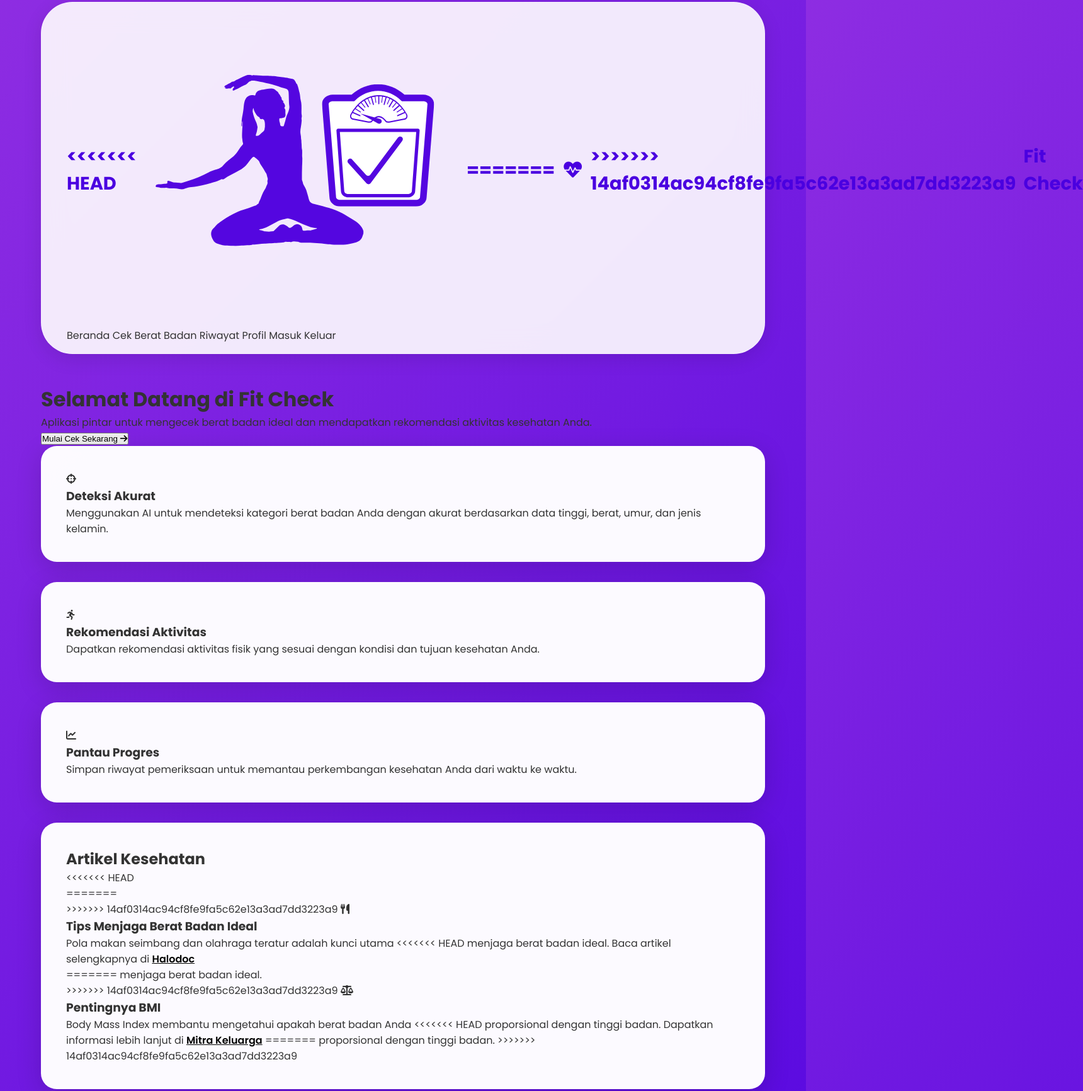
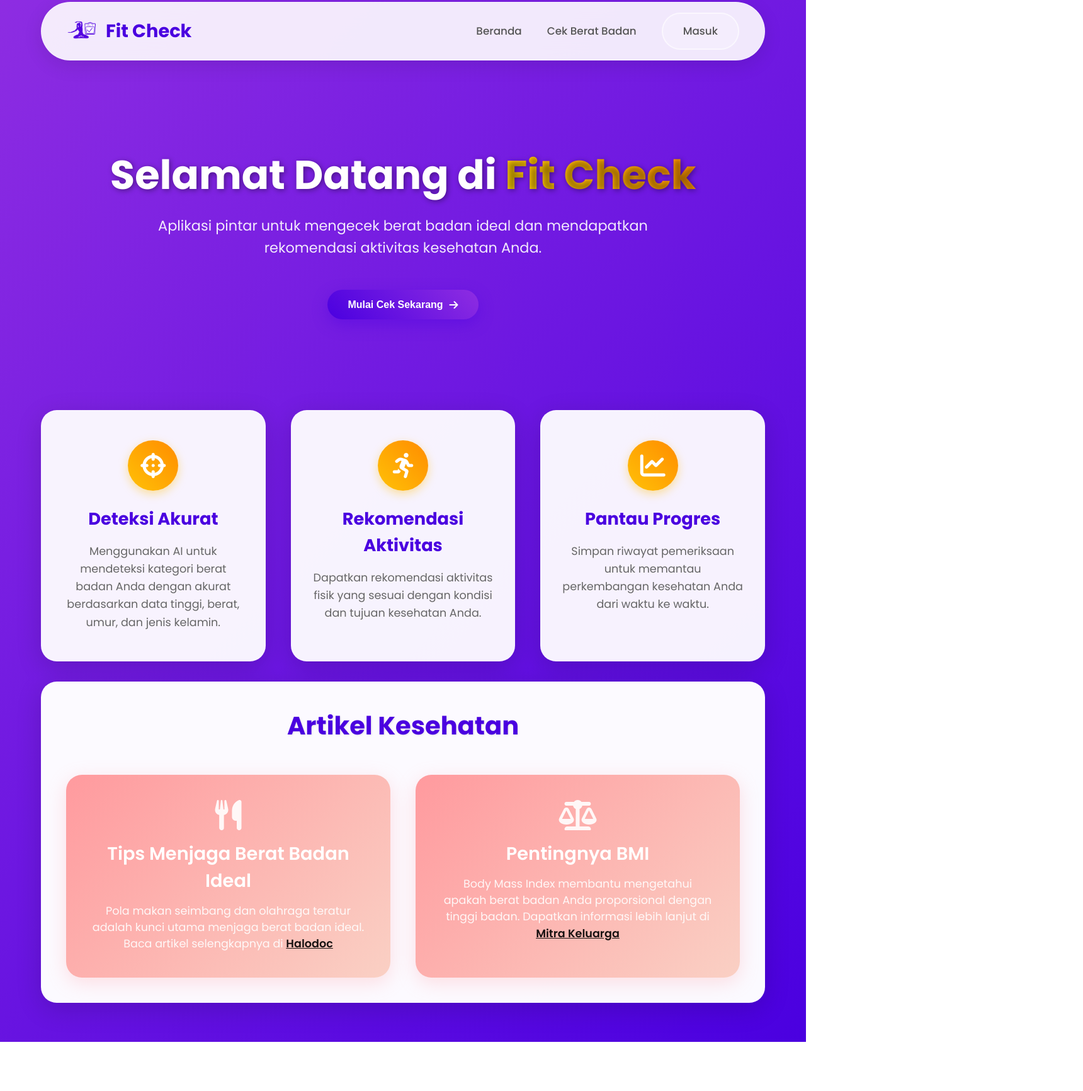
Before and after one commit to rismarahma13/Capstone-Project-for-Bangkit-2025-FitCheck-Team, a website: page public/index.html in a window 1280 px wide. Shown: the part 27-1759 px from the top of the page at 63% size, 1720 px wide, since content can reach past the window. After the commit the page ends 1681 px from the top, so only its background shows below. Drawn offline with Linux system fonts and the light colour scheme.

Commit message:
update logo dan masukin artikel

```diff
--- a/public/assets/css/style.css
+++ b/public/assets/css/style.css
@@ -83,13 +83,9 @@ body {
   align-items: center;
   gap: 12px; /* Jarak antara ikon dan teks logo */
 }
-<<<<<<< HEAD
 .logo img {
   width: 50px; /* Lebar gambar logo */
   height: 50px; /* Tinggi gambar logo */
-=======
-.logo i {
->>>>>>> 14af0314ac94cf8fe9fa5c62e13a3ad7dd3223a9
   /* Styling untuk ikon di logo */
   color: #ffc107; /* Warna emas */
   font-size: 1.5rem;
@@ -310,13 +306,8 @@ body {
 }
 /* Judul artikel khusus (di halaman beranda, di atas background gelap) */
 .article-section .section-title {
-<<<<<<< HEAD
   color: #4a00e0; /* UBAH INI MENJADI WARNA UNGU/BIRU YANG KONSISTEN */
   text-shadow: 1px 1px 3px rgba(0, 0, 0, 0.1); /* Kembalikan shadow agar menonjol */
-=======
-  color: #fff; /* Warna putih */
-  text-shadow: 2px 2px 5px rgba(0, 0, 0, 0.3);
->>>>>>> 14af0314ac94cf8fe9fa5c62e13a3ad7dd3223a9
 }
 
 /* --- Forms (Login, Register, Check BMI) --- */
--- a/public/index.html
+++ b/public/index.html
@@ -18,11 +18,7 @@
     <div class="container">
       <nav class="navbar">
         <div class="logo">
-<<<<<<< HEAD
           <img src="assets/img/logo.png" alt="logo_fit_check" />
-=======
-          <i class="fas fa-heartbeat"></i>
->>>>>>> 14af0314ac94cf8fe9fa5c62e13a3ad7dd3223a9
           <span>Fit Check</span>
         </div>
         <div class="nav-links">
@@ -90,19 +86,14 @@
         <div class="card article-section">
           <h2 class="section-title">Artikel Kesehatan</h2>
           <div class="dashboard-grid">
-<<<<<<< HEAD
             <div
               class="stat-card article-card"
               onclick="window.open('https://www.halodoc.com/artikel/pola-hidup-sehat-untuk-menjaga-berat-badan-ideal?srsltid=AfmBOopy_2Pc7EYGLsIqlqCgeGZPCYYI7UIJDZHQgGdXXYVkWvKUQmvD', '_blank');"
             >
-=======
-            <div class="stat-card article-card">
->>>>>>> 14af0314ac94cf8fe9fa5c62e13a3ad7dd3223a9
               <i class="fas fa-utensils article-icon"></i>
               <h3>Tips Menjaga Berat Badan Ideal</h3>
               <p>
                 Pola makan seimbang dan olahraga teratur adalah kunci utama
-<<<<<<< HEAD
                 menjaga berat badan ideal. Baca artikel selengkapnya di
                 <a
                   href="https://www.halodoc.com/artikel/pola-hidup-sehat-untuk-menjaga-berat-badan-ideal?srsltid=AfmBOopy_2Pc7EYGLsIqlqCgeGZPCYYI7UIJDZHQgGdXXYVkWvKUQmvD"
@@ -121,17 +112,10 @@
               class="stat-card article-card"
               onclick="window.open('https://www.mitrakeluarga.com/artikel/berat-badan-ideal', '_blank');"
             >
-=======
-                menjaga berat badan ideal.
-              </p>
-            </div>
-            <div class="stat-card article-card">
->>>>>>> 14af0314ac94cf8fe9fa5c62e13a3ad7dd3223a9
               <i class="fas fa-balance-scale article-icon"></i>
               <h3>Pentingnya BMI</h3>
               <p>
                 Body Mass Index membantu mengetahui apakah berat badan Anda
-<<<<<<< HEAD
                 proporsional dengan tinggi badan. Dapatkan informasi lebih
                 lanjut di
                 <a
@@ -144,9 +128,6 @@
                   "
                   >Mitra Keluarga</a
                 >
-=======
-                proporsional dengan tinggi badan.
->>>>>>> 14af0314ac94cf8fe9fa5c62e13a3ad7dd3223a9
               </p>
             </div>
           </div>
```
Also changed, not shown: 1 other file.
